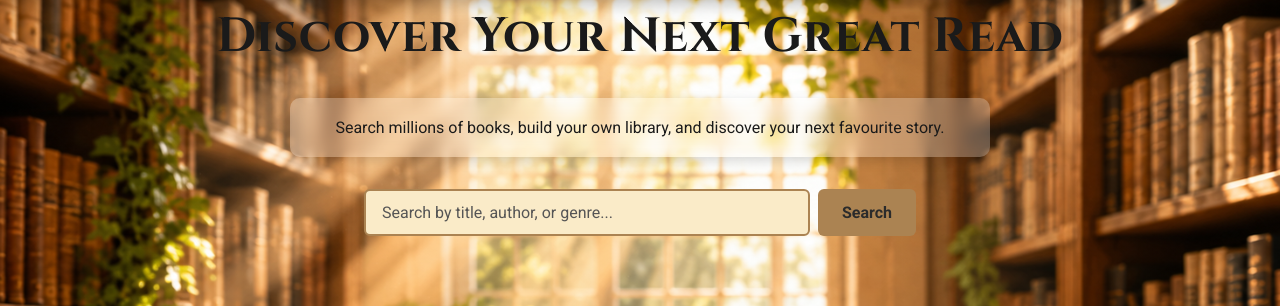
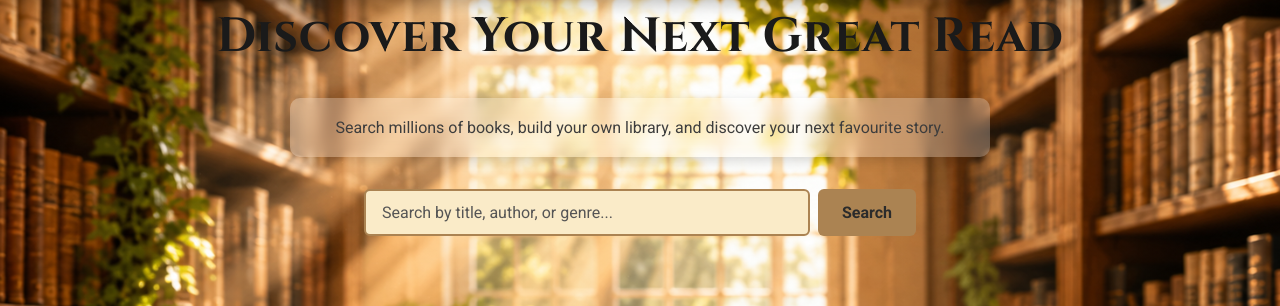
Before and after one commit to ColmN-Dev/BiblioTech, a Flask app: page / in a window 1280 px wide. Shown: the part 90-396 px from the top of the page. Run offline with Flask 3, Linux system fonts and the light colour scheme.

Commit message:
style: refine BiblioTech theme colors and text styling

```diff
--- a/app/static/css/style.css
+++ b/app/static/css/style.css
@@ -80,7 +80,7 @@ h1, h2, h3, h4, h5, h6 {
   font-family: var(--heading-font);
   font-weight: 700;
   line-height: 1.2;
-  color: var(--text-primary);
+  color: var(--heading-color);
   letter-spacing: 0.5px;
 }
 
@@ -108,7 +108,7 @@ h4 {
 
 p {
     line-height: 1.7;
-    color: var(--text-primary);
+    color: var(--paragraph-color);
     margin-bottom: 1rem;
     text-align: center;
 }
```
